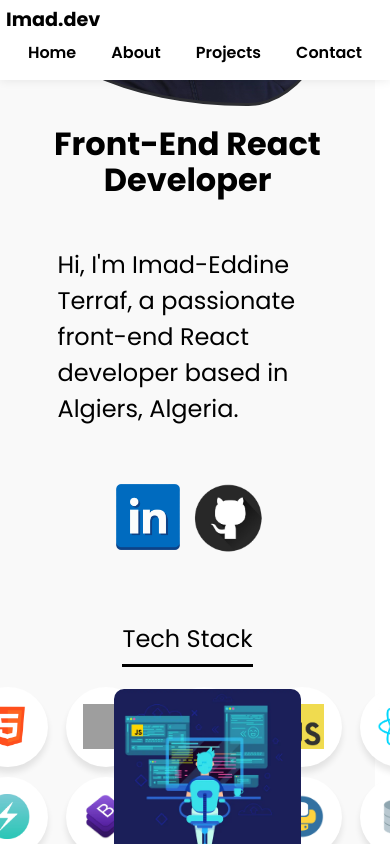
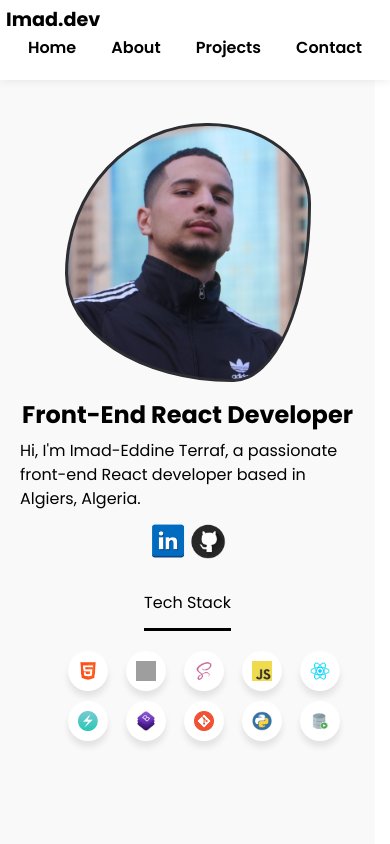
Before and after one commit to Imad-t/portfolio, a React (Vite) app: page / in a window 390 px wide. Built offline with nearby package versions, Linux system fonts and the light colour scheme; grey boxes are pictures that could not be loaded; the HTML template or start-up script is replaced by a standard one.

Commit message:
finished mobile media queries

```diff
--- a/src/styles/About.module.scss
+++ b/src/styles/About.module.scss
@@ -38,9 +38,9 @@
   .about{
     flex-direction: column;
     gap: 0;
-    padding: 0 20px;
+    padding: 0;
     img{
-      width: 50%;
+      width: 70%;
       margin: 100px 0 0 0;
     }
     .section{
@@ -52,3 +52,43 @@
     }
   }
 }
+@media screen and ( max-width: 480px ) {
+  .about{
+    padding: 40px 0 0 0;
+
+    .section{
+      h2{
+        font-size: 1.2rem;
+      }
+      h3{
+        font-size: 1rem;
+        text-align: center;
+      }
+      p{
+        font-size: 0.8rem;
+      }
+    }
+  }
+}
+
+@media screen and (max-height:800px){
+  .about{
+    padding: 60px 0 0 0;
+    img{
+      width: 50%;
+    }
+    section{
+      h2{
+        font-size: 1rem;
+        margin: 0;
+      }
+      h3{
+        font-size: 0.8rem;
+        text-align: center;
+      }
+      p{
+        font-size: 0.4rem;
+      }
+    }
+  }
+ }
--- a/src/styles/Contact.module.scss
+++ b/src/styles/Contact.module.scss
@@ -9,7 +9,7 @@
   align-items: center;
 
    .contactMe{
-    font-size: 32px;
+    font-size: 2rem;
     text-align: center;
     margin: 40px 0;
   }
@@ -43,7 +43,7 @@
 
 }
 
-@media screen and (max-width: 1080px) {
+@media screen and (max-width: 900px) {
   .contact{
      width: 100vw;
      .contactInfo{
@@ -57,3 +57,21 @@
   }
 
 }
+
+@media screen and (max-width: 480px) {
+  .contact{
+    padding: 0;
+    .contactMe{
+      font-size: 1.2rem;
+      word-break: break-word;
+      text-align: left;
+      width: 95%;
+    }
+    .contactInfo{
+      .icon{
+        height: 40px;
+        width: 40px;
+      }
+    }
+  }
+}
--- a/src/styles/Home.module.scss
+++ b/src/styles/Home.module.scss
@@ -138,9 +138,42 @@
 @media screen and (max-width: 480px) {
   .home {
     .myImage {
-      margin: 60px 0 0 0;
-      height: 20rem;
-      width: 20rem;
+      margin: 20px 0 0 0;
+      height: 10rem;
+      width: 15rem;
+      @media screen and (max-height:800px){
+        margin: 90px 0 0 0;
+      }
+    }
+    .info{
+      margin: 0;
+      gap: 10px;
+      h1{
+        font-size: 1.5rem;
+      }
+      p{
+        font-size: 1rem;
+        margin: 0;
+      }
+      .contact{
+        height: 40px;
+        width: 40px;
+      }
+      .stack{
+        span{
+          font-size: 1rem;
+        }
+        ul{
+          li{
+            height: 40px;
+            width: 40px;
+            .icon{
+              height: 20px;
+              width: 20px;
+            }
+          }
+        }
+      }
     }
   }
 }
--- a/src/styles/Navbar.module.scss
+++ b/src/styles/Navbar.module.scss
@@ -43,10 +43,9 @@
     .navbar{
         flex-direction: column;
 
-
         .heading{
             margin: 0;
-            padding: 6px 0;
+            padding: 6px 0 0 0;
             padding-left: 12px;
             font-size: larger;
             width: 100vw;
--- a/src/styles/Projects.module.scss
+++ b/src/styles/Projects.module.scss
@@ -2,7 +2,7 @@
   min-height: 100vh;
   width: calc(100vw - 15px);
   color: black;
-  padding: 132px 0;
+  padding: 120px 0;
   background-color: #f9f9f9;
   display: flex;
   flex-direction: column;
@@ -24,7 +24,7 @@
       p {
         font-size: 1.5rem;
         font-weight: 600;
-        width: 600px;
+        max-width: 600px;
       }
       .tech {
         text-align: center;
@@ -70,7 +70,7 @@
   }
 }
 
-@media screen and (max-width: 1080px) {
+@media screen and (max-width: 900px) {
   .projects {
     .project {
       flex-direction: column;
@@ -79,7 +79,15 @@
         h2 {
           margin: 0;
         }
+        p {
+          padding: 15px 0;
+          margin: 0;
+        }
+        .links {
+          padding: 10px 0 0 0;
+        }
       }
+
       img {
         width: 100%;
         height: auto;
@@ -87,3 +95,32 @@
     }
   }
 }
+@media screen and (max-width: 480px) {
+  .projects {
+    padding: 60px 0;
+    .project {
+      img {
+        width: 110%;
+        height: auto;
+      }
+      .info {
+        h2 {
+          font-size: 1.5rem;
+          margin: 0;
+        }
+        p {
+          font-size: 1rem;
+          padding: 15px 0;
+          margin: 0;
+        }
+        .tech{
+          font-size: 1.2rem;
+        }
+        .links {
+          font-size: 1rem;
+          padding: 10px 0 0 0;
+        }
+      }
+    }
+  }
+}
```
